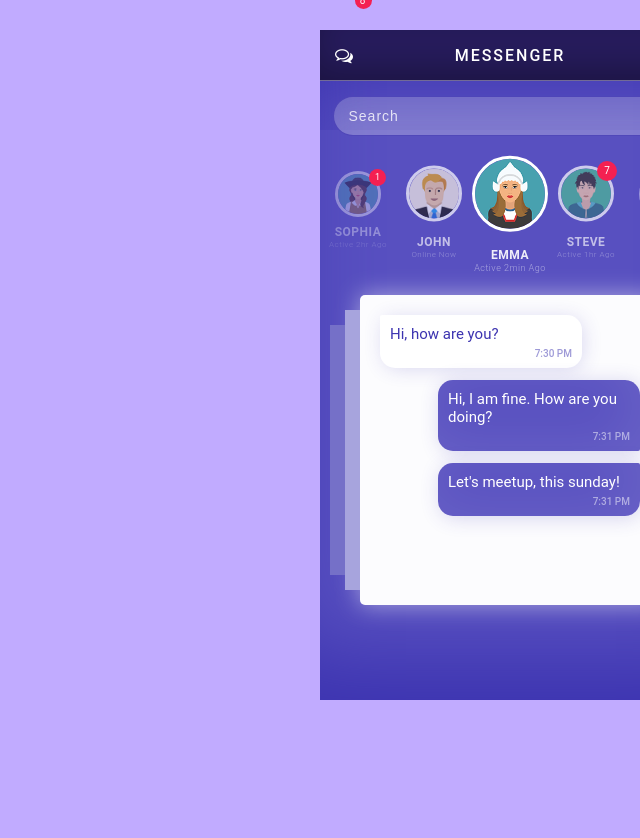
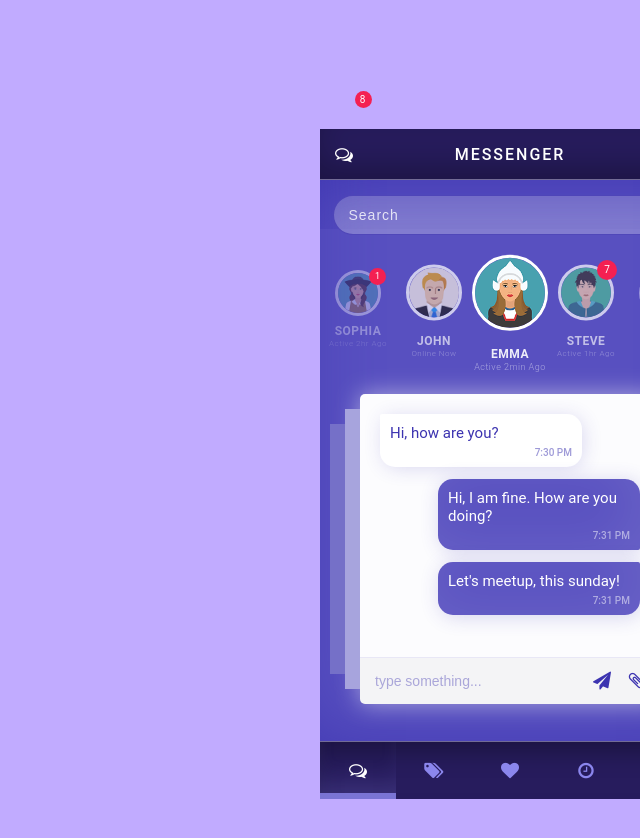
Before and after one commit to Tony-Thomas/messenger-chat-app-UI, a website: page index.html in a window 1280 px wide. Shown: the top 838 px of the page, without its empty margins (640-1280 px from the left). Drawn offline with Linux system fonts and the light colour scheme.

Commit message:
completed msg-box | message section of UI complete

```diff
--- a/css/styles.css
+++ b/css/styles.css
@@ -26,7 +26,7 @@ div.app {
     width: 380px;
     height: 670px;
     background: #5850c0;
-    margin-top: 30px;
+    margin-top: 30%;
 }
 
 div.app::before {
@@ -369,10 +369,79 @@ div.chat div.chat-content span.you span.time {
 
 div.chat div.chat-content span.you.first {
     border-radius: 15px 15px 2px 15px;
-
 }
 
 div.chat div.chat-content span.you.last {
     border-radius: 15px 2px 15px 15px;
+}
+
+/* Message Box
+***********************/
+
+div.msg-box {
+    position: absolute;
+    width: 100%;
+    bottom: 0;
+    left: 0;
+    border-top: 1px solid rgba(60,51,176,0.1);
+    overflow: hidden;
+}
+
+div.msg-box .ip-msg  {
+    width: 70%;
+    font-size: 14px;
+    padding: 15px;
+    padding-right: 30%;
+    color: rgba(60,51,176,0.9);
+    border: none;
+    background: rgba(0, 0, 0, 0.03);
+}
+
+div.msg-box .ip-msg::placeholder {
+    color: rgba(60,51,176,0.4);
+}
+
+div.msg-box span.btn-group {
+    position: absolute;
+    right: 0;
+    top: 0;
+    margin-top: 14px;
+    margin-right: 10px;
+}
+
+div.msg-box span.btn-group i {
+    color: rgba(60,51,176,1);
+    font-size: 18px;
+    padding: 0 7px;
+}
+
+/* Footer
+*****************/
+
+div.footer {
+    position: absolute;
+    width: 100%;
+    bottom: 0;
+    z-index: 10;
+    background: #271c5d;
+    border-top: 1px solid rgba(255, 255, 255, 0.35);
+    box-shadow: inset 0 15px 25px -5px rgba(0,0,0,0.3);
+}
+
+div.footer ul li {
+    list-style: none;
+    float: left;
+    width: 20%;
+    display: inline-block;
+    padding: 18px 0;
+    font-size: 18px;
+    text-align: center;
+    color: #8b86ed;
+}
+
+div.footer ul li.active {
+    color: #fff;
+    box-shadow: inset 0 -6px 0 rgba(139,134,237,0.8),
+                inset 0 -25px 25px -10px rgba(139,134,237,0.2);
 
 }
--- a/index.html
+++ b/index.html
@@ -78,10 +78,38 @@
                                 <span class="time">7:31 PM</span>
                             </span>
                         </div>
+                        <div class="msg-box">
+                            <input type="text" class="ip-msg" placeholder="type something...">
+                            <span class="btn-group">
+                                <i class="fa fa-paper-plane"></i>
+                                <i class="fa fa-paperclip"></i>
+                            </span>
+                        </div>
                     </div>
                 </div>
+            </div>
+            <div class="footer">
+                <ul>
+                    <li class="active">
+                        <i class="fa fa-comments-o"></i>
+                    </li>
+                    <li>
+                        <i class="fa fa-tags"></i>
+                    </li>
+                    <li>
+                        <i class="fa fa-heart"></i>
+                    </li>
+                    <li>
+                        <i class="fa fa-clock-o"></i>
+                    </li>
+                    <li>
+                        <i class="fa fa-cog"></i>
+                    </li>
+                </ul>
             </div>
         </div>
     </div>
 </body>
+
+
 </html>
```
